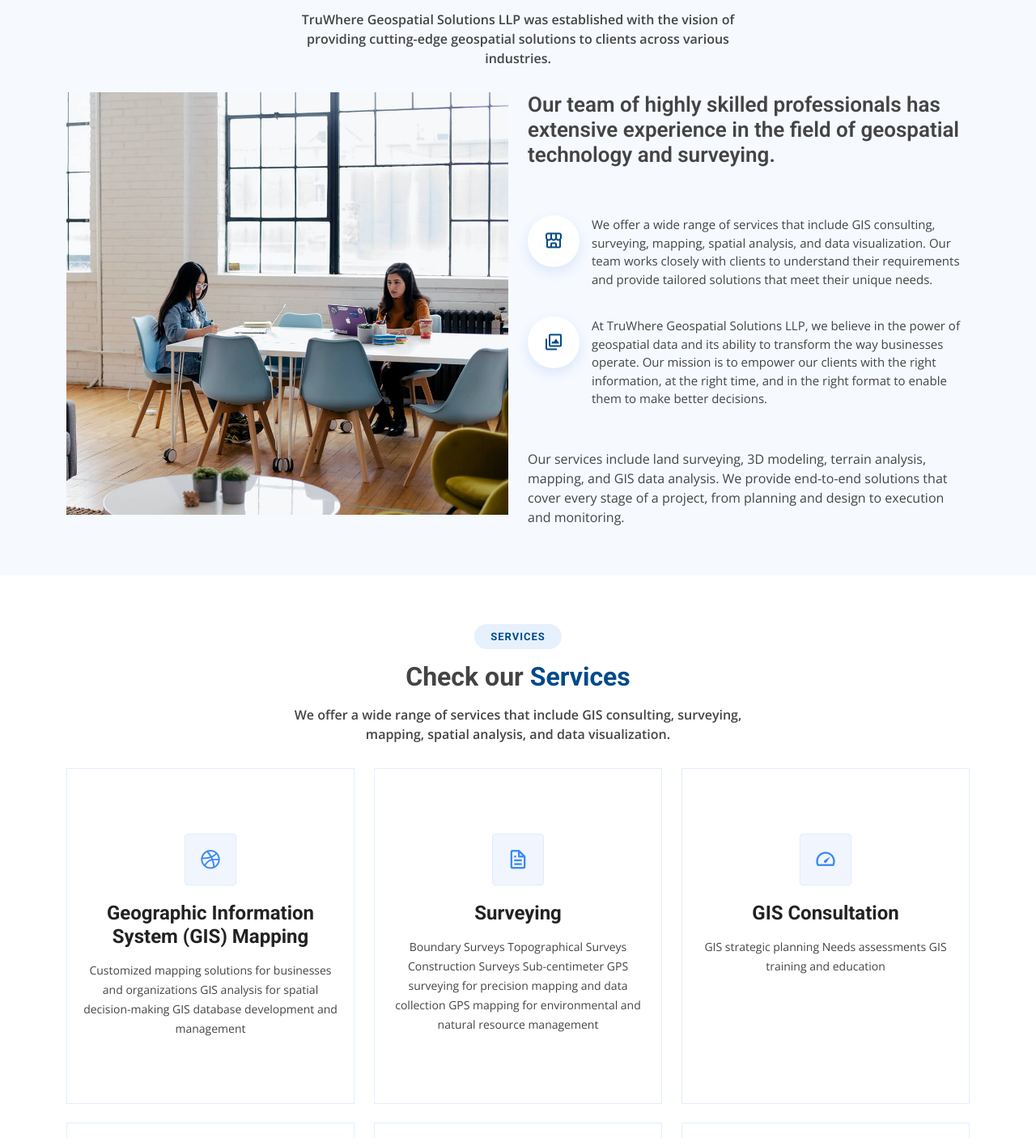
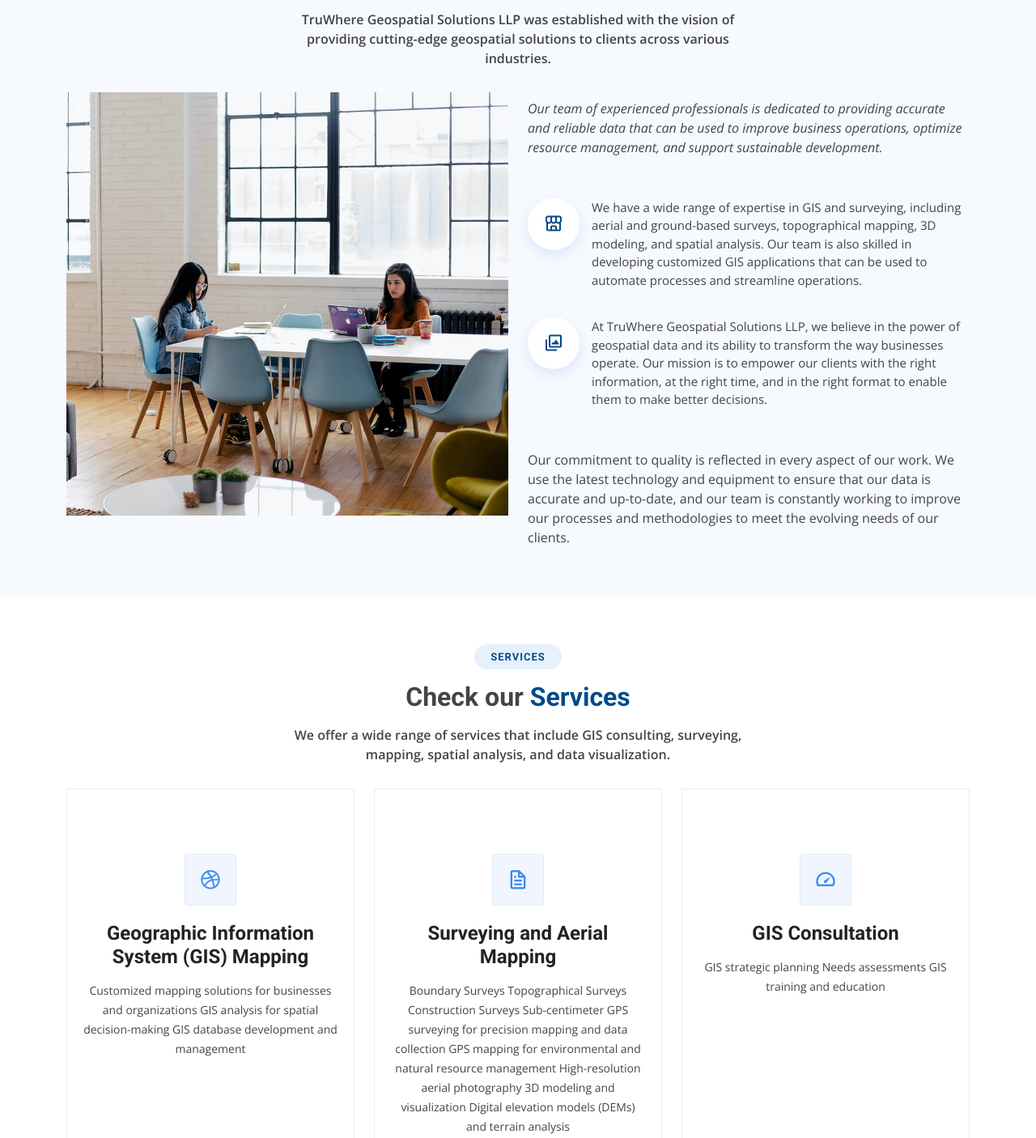
Before and after one commit to Subinjs/truwhere-geospatial, a plain HTML site: page index.html in a window 1280 px wide. Shown: the part 1241-2647 px from the top of the page at 81% size. Drawn offline with nearby package versions, Linux system fonts and the light colour scheme.

Commit message:
index update

```diff
--- a/index.html
+++ b/index.html
@@ -165,16 +165,16 @@
             <img src="assets/img/about.jpg" class="img-fluid" alt="">
           </div>
           <div class="col-lg-6 pt-4 pt-lg-0 content d-flex flex-column justify-content-center" data-aos="fade-up" data-aos-delay="100">
-            <h3>Our team of highly skilled professionals has extensive experience in the field of geospatial technology and surveying.</h3>
+            <h3></h3>
             <p class="fst-italic">
-
+              Our team of experienced professionals is dedicated to providing accurate and reliable data that can be used to improve business operations, optimize resource management, and support sustainable development.
             </p>
             <ul>
               <li>
                 <i class="bx bx-store-alt"></i>
                 <div>
                   <!-- <h5>Ullamco laboris nisi ut aliquip consequat</h5> -->
-                  <p>We offer a wide range of services that include GIS consulting, surveying, mapping, spatial analysis, and data visualization. Our team works closely with clients to understand their requirements and provide tailored solutions that meet their unique needs.</p>
+                  <p>We have a wide range of expertise in GIS and surveying, including aerial and ground-based surveys, topographical mapping, 3D modeling, and spatial analysis. Our team is also skilled in developing customized GIS applications that can be used to automate processes and streamline operations.</p>
                 </div>
               </li>
               <li>
@@ -186,7 +186,7 @@
               </li>
             </ul>
             <p>
-              Our services include land surveying, 3D modeling, terrain analysis, mapping, and GIS data analysis. We provide end-to-end solutions that cover every stage of a project, from planning and design to execution and monitoring.
+              Our commitment to quality is reflected in every aspect of our work. We use the latest technology and equipment to ensure that our data is accurate and up-to-date, and our team is constantly working to improve our processes and methodologies to meet the evolving needs of our clients.
             </p>
           </div>
         </div>
@@ -361,12 +361,15 @@
           <div class="col-lg-4 col-md-6 d-flex align-items-stretch mt-4 mt-md-0" data-aos="zoom-in" data-aos-delay="200">
             <div class="icon-box">
               <div class="icon"><i class="bx bx-file"></i></div>
-              <h4><a href="">Surveying</a></h4>
+              <h4><a href="">Surveying and Aerial Mapping</a></h4>
               <p>Boundary Surveys
                 Topographical Surveys
                 Construction Surveys
                 Sub-centimeter GPS surveying for precision mapping and data collection
-                GPS mapping for environmental and natural resource management</p>
+                GPS mapping for environmental and natural resource management
+                High-resolution aerial photography
+                3D modeling and visualization
+                Digital elevation models (DEMs) and terrain analysis</p>
             </div>
           </div>
 
```
